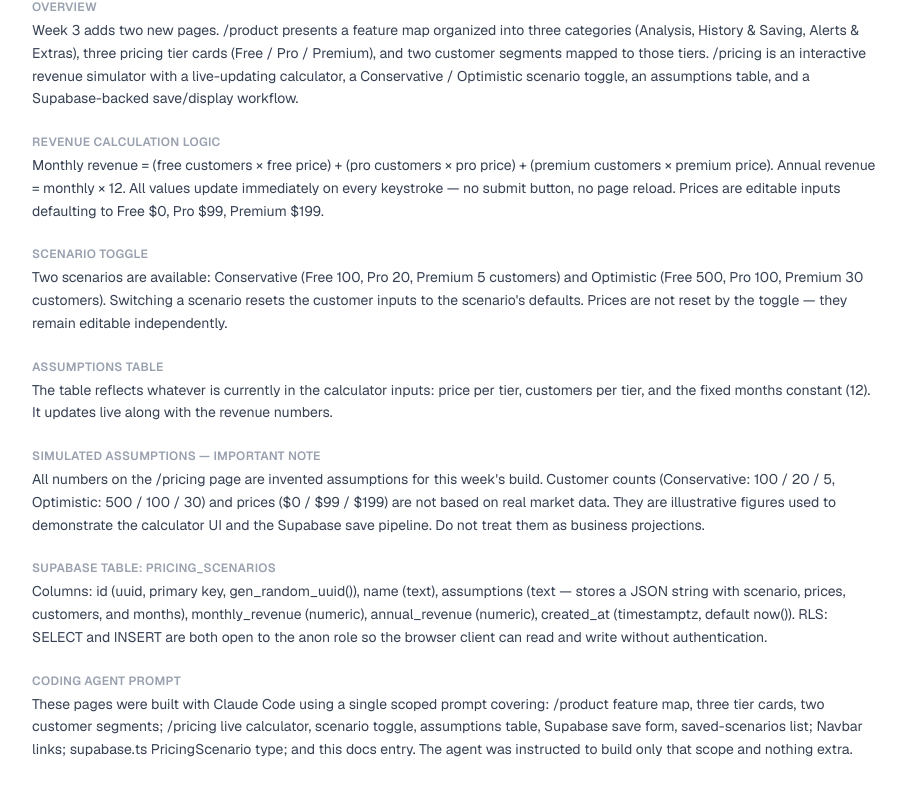
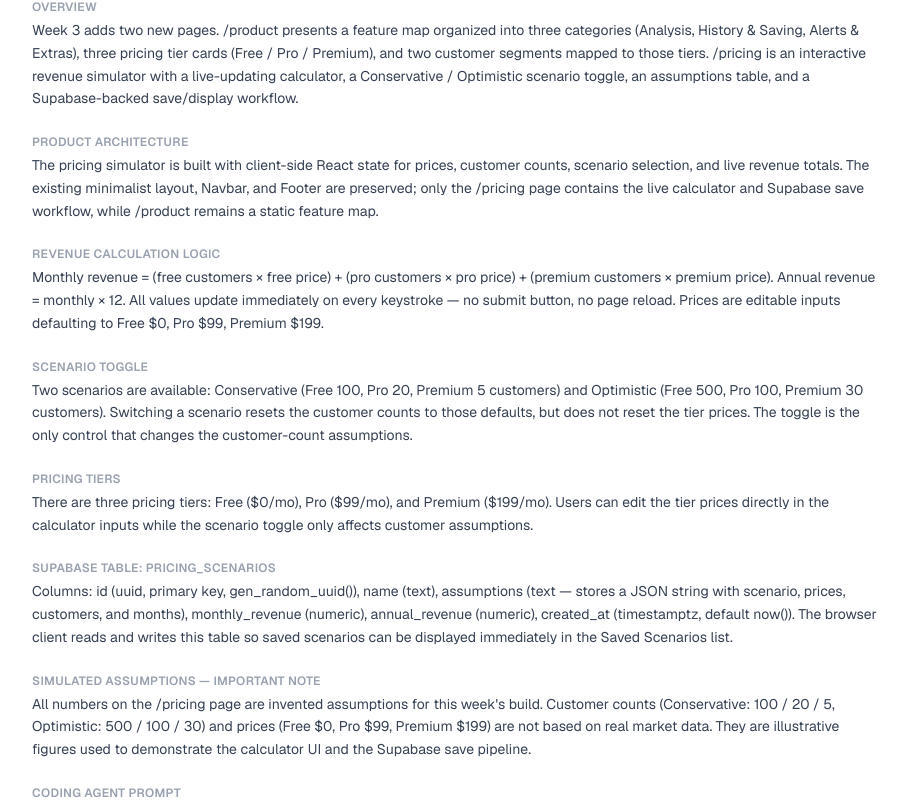
Before and after one commit to diegobaruchretana-ops/better-betting, a Next.js app: page /docs in a window 1280 px wide. Shown: the part 334-1140 px from the top of the page, without its empty margins (184-1092 px from the left). Built offline with nearby package versions, Linux system fonts and the light colour scheme.

Commit message:
documentar pricing logic y escenarios en pagina docs

```diff
--- a/app/docs/page.tsx
+++ b/app/docs/page.tsx
@@ -9,24 +9,28 @@ const sections = [
         body: "Week 3 adds two new pages. /product presents a feature map organized into three categories (Analysis, History & Saving, Alerts & Extras), three pricing tier cards (Free / Pro / Premium), and two customer segments mapped to those tiers. /pricing is an interactive revenue simulator with a live-updating calculator, a Conservative / Optimistic scenario toggle, an assumptions table, and a Supabase-backed save/display workflow.",
       },
       {
+        heading: "Product Architecture",
+        body: "The pricing simulator is built with client-side React state for prices, customer counts, scenario selection, and live revenue totals. The existing minimalist layout, Navbar, and Footer are preserved; only the /pricing page contains the live calculator and Supabase save workflow, while /product remains a static feature map.",
+      },
+      {
         heading: "Revenue Calculation Logic",
         body: "Monthly revenue = (free customers × free price) + (pro customers × pro price) + (premium customers × premium price). Annual revenue = monthly × 12. All values update immediately on every keystroke — no submit button, no page reload. Prices are editable inputs defaulting to Free $0, Pro $99, Premium $199.",
       },
       {
         heading: "Scenario Toggle",
-        body: "Two scenarios are available: Conservative (Free 100, Pro 20, Premium 5 customers) and Optimistic (Free 500, Pro 100, Premium 30 customers). Switching a scenario resets the customer inputs to the scenario's defaults. Prices are not reset by the toggle — they remain editable independently.",
+        body: "Two scenarios are available: Conservative (Free 100, Pro 20, Premium 5 customers) and Optimistic (Free 500, Pro 100, Premium 30 customers). Switching a scenario resets the customer counts to those defaults, but does not reset the tier prices. The toggle is the only control that changes the customer-count assumptions.",
       },
       {
-        heading: "Assumptions Table",
-        body: "The table reflects whatever is currently in the calculator inputs: price per tier, customers per tier, and the fixed months constant (12). It updates live along with the revenue numbers.",
+        heading: "Pricing Tiers",
+        body: "There are three pricing tiers: Free ($0/mo), Pro ($99/mo), and Premium ($199/mo). Users can edit the tier prices directly in the calculator inputs while the scenario toggle only affects customer assumptions.",
+      },
+      {
+        heading: "Supabase Table: pricing_scenarios",
+        body: "Columns: id (uuid, primary key, gen_random_uuid()), name (text), assumptions (text — stores a JSON string with scenario, prices, customers, and months), monthly_revenue (numeric), annual_revenue (numeric), created_at (timestamptz, default now()). The browser client reads and writes this table so saved scenarios can be displayed immediately in the Saved Scenarios list.",
       },
       {
         heading: "Simulated Assumptions — Important Note",
-        body: "All numbers on the /pricing page are invented assumptions for this week's build. Customer counts (Conservative: 100 / 20 / 5, Optimistic: 500 / 100 / 30) and prices ($0 / $99 / $199) are not based on real market data. They are illustrative figures used to demonstrate the calculator UI and the Supabase save pipeline. Do not treat them as business projections.",
-      },
-      {
-        heading: "Supabase Table: pricing_scenarios",
-        body: "Columns: id (uuid, primary key, gen_random_uuid()), name (text), assumptions (text — stores a JSON string with scenario, prices, customers, and months), monthly_revenue (numeric), annual_revenue (numeric), created_at (timestamptz, default now()). RLS: SELECT and INSERT are both open to the anon role so the browser client can read and write without authentication.",
+        body: "All numbers on the /pricing page are invented assumptions for this week's build. Customer counts (Conservative: 100 / 20 / 5, Optimistic: 500 / 100 / 30) and prices (Free $0, Pro $99, Premium $199) are not based on real market data. They are illustrative figures used to demonstrate the calculator UI and the Supabase save pipeline.",
       },
       {
         heading: "Coding Agent Prompt",
```
